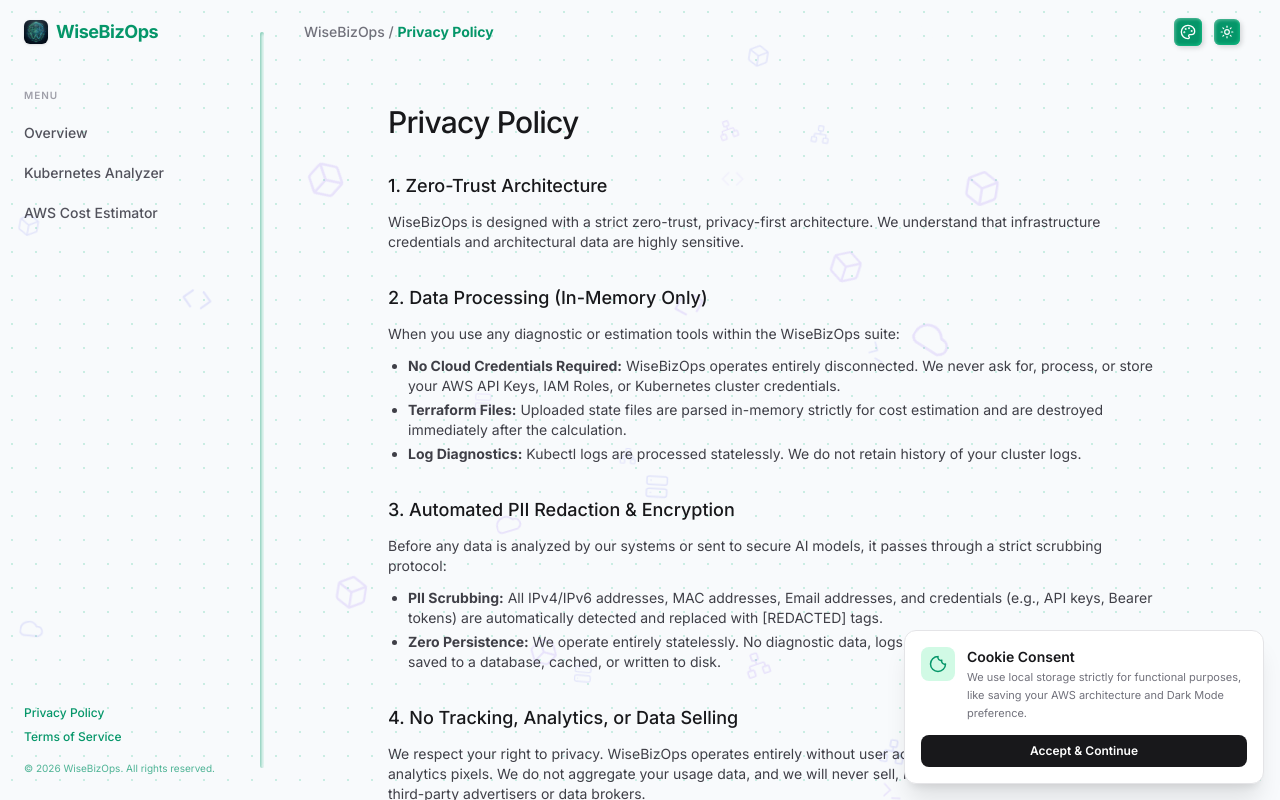
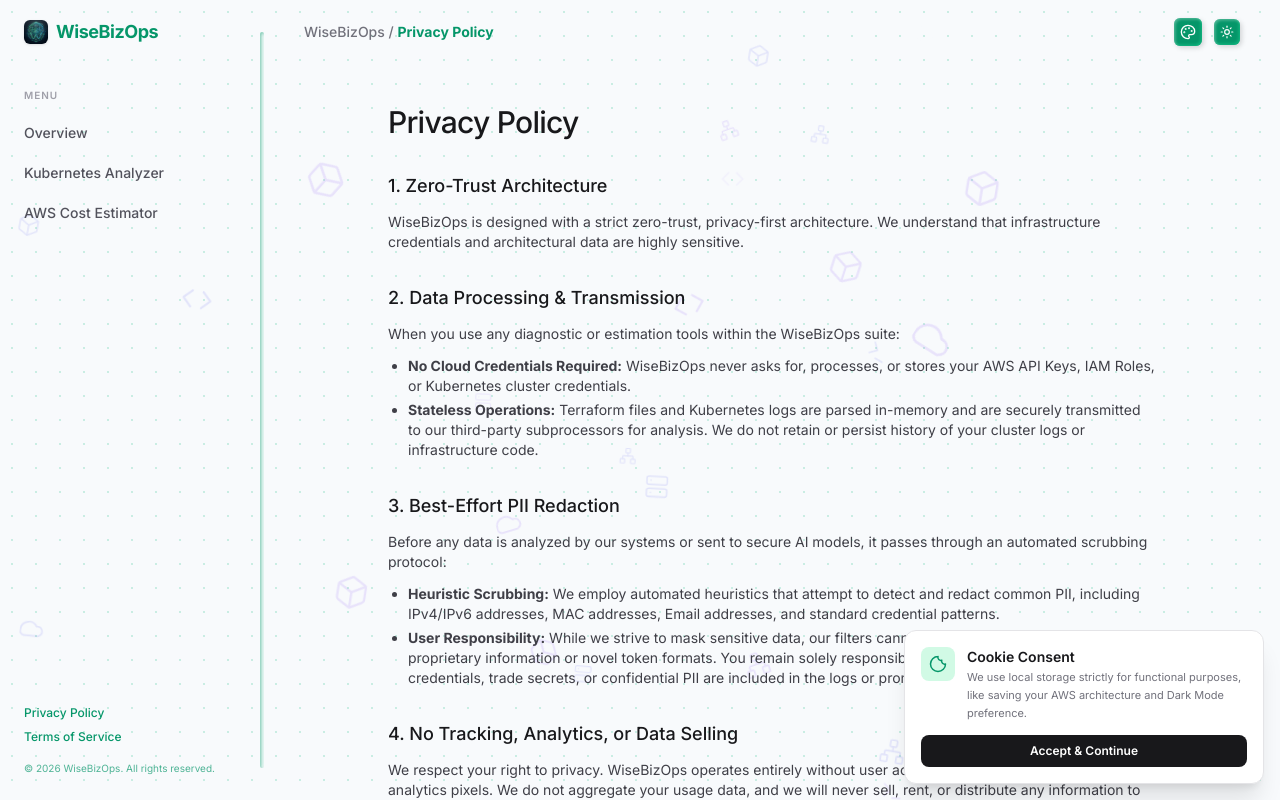
Before and after one commit to Adithya-Meda/wisebizops, a Next.js app: page /privacy in a window 1280 px wide. Built offline with nearby package versions, Linux system fonts and the light colour scheme.

Commit message:
docs(legal): amend Privacy Policy and ToS to explicitly cover AI hallucinations, subprocessor disclosures, and transmission liabilities

```diff
--- a/src/app/privacy/page.tsx
+++ b/src/app/privacy/page.tsx
@@ -12,21 +12,20 @@
         </section>
 
         <section className="space-y-3">
-          <h2 className="text-lg font-medium text-zinc-900 dark:text-zinc-100 transition-colors">2. Data Processing (In-Memory Only)</h2>
+          <h2 className="text-lg font-medium text-zinc-900 dark:text-zinc-100 transition-colors">2. Data Processing & Transmission</h2>
           <p>When you use any diagnostic or estimation tools within the WiseBizOps suite:</p>
           <ul className="list-disc pl-5 space-y-1">
-            <li><strong>No Cloud Credentials Required:</strong> WiseBizOps operates entirely disconnected. We never ask for, process, or store your AWS API Keys, IAM Roles, or Kubernetes cluster credentials.</li>
-            <li><strong>Terraform Files:</strong> Uploaded state files are parsed in-memory strictly for cost estimation and are destroyed immediately after the calculation.</li>
-            <li><strong>Log Diagnostics:</strong> Kubectl logs are processed statelessly. We do not retain history of your cluster logs.</li>
+            <li><strong>No Cloud Credentials Required:</strong> WiseBizOps never asks for, processes, or stores your AWS API Keys, IAM Roles, or Kubernetes cluster credentials.</li>
+            <li><strong>Stateless Operations:</strong> Terraform files and Kubernetes logs are parsed in-memory and are securely transmitted to our third-party subprocessors for analysis. We do not retain or persist history of your cluster logs or infrastructure code.</li>
           </ul>
         </section>
 
         <section className="space-y-3">
-          <h2 className="text-lg font-medium text-zinc-900 dark:text-zinc-100 transition-colors">3. Automated PII Redaction & Encryption</h2>
-          <p>Before any data is analyzed by our systems or sent to secure AI models, it passes through a strict scrubbing protocol:</p>
+          <h2 className="text-lg font-medium text-zinc-900 dark:text-zinc-100 transition-colors">3. Best-Effort PII Redaction</h2>
+          <p>Before any data is analyzed by our systems or sent to secure AI models, it passes through an automated scrubbing protocol:</p>
           <ul className="list-disc pl-5 space-y-1">
-            <li><strong>PII Scrubbing:</strong> All IPv4/IPv6 addresses, MAC addresses, Email addresses, and credentials (e.g., API keys, Bearer tokens) are automatically detected and replaced with [REDACTED] tags.</li>
-            <li><strong>Zero Persistence:</strong> We operate entirely statelessly. No diagnostic data, logs, or Terraform configurations are ever saved to a database, cached, or written to disk.</li>
+            <li><strong>Heuristic Scrubbing:</strong> We employ automated heuristics that attempt to detect and redact common PII, including IPv4/IPv6 addresses, MAC addresses, Email addresses, and standard credential patterns.</li>
+            <li><strong>User Responsibility:</strong> While we strive to mask sensitive data, our filters cannot guarantee the redaction of all proprietary information or novel token formats. You remain solely responsible for ensuring no sensitive credentials, trade secrets, or confidential PII are included in the logs or prompts you submit.</li>
           </ul>
         </section>
 
@@ -37,12 +36,21 @@
 
         <section className="space-y-3">
           <h2 className="text-lg font-medium text-zinc-900 dark:text-zinc-100 transition-colors">5. Third-Party Subprocessors</h2>
-          <p>We utilize secure, enterprise-grade AI engines for log analysis and architecture description. No PII is intentionally transmitted, and all inputs are processed statelessly without being used for foundational model training.</p>
+          <p>To provide our services, data is processed statelessly over encrypted channels using the following enterprise-grade subprocessors:</p>
+          <ul className="list-disc pl-5 space-y-1">
+            <li><strong>Google (Gemini API):</strong> Utilized for advanced AI log analysis and architectural generation. Data is processed statelessly and is strictly opted-out of foundational model training.</li>
+            <li><strong>Supabase:</strong> Utilized strictly for querying our publicly maintained AWS pricing database. User architecture inputs are not stored here.</li>
+          </ul>
         </section>
 
         <section className="space-y-3">
-          <h2 className="text-lg font-medium text-zinc-900 dark:text-zinc-100 transition-colors">6. Contact Us</h2>
-          <p>For any security or privacy concerns, please contact us at <a href='mailto:connect@wisebiz.online' className='text-zinc-900 dark:text-zinc-100 underline hover:no-underline transition-colors'>connect@wisebiz.online</a>.</p>
+          <h2 className="text-lg font-medium text-zinc-900 dark:text-zinc-100 transition-colors">6. International Data Transfers & Compliance</h2>
+          <p>By using our services, you acknowledge that your data may be processed in regions outside of your jurisdiction. We operate in compliance with standard industry practices, but we act solely as a processor of the telemetry you voluntarily provide.</p>
+        </section>
+
+        <section className="space-y-3">
+          <h2 className="text-lg font-medium text-zinc-900 dark:text-zinc-100 transition-colors">7. Contact Us</h2>
+          <p>For any security, compliance, or privacy concerns, please contact our Data Protection Office at <a href='mailto:connect@wisebiz.online' className='text-zinc-900 dark:text-zinc-100 underline hover:no-underline transition-colors'>connect@wisebiz.online</a>.</p>
         </section>
       </div>
     </div>
--- a/src/app/terms/page.tsx
+++ b/src/app/terms/page.tsx
@@ -3,7 +3,7 @@
     <div className="max-w-3xl mx-auto space-y-8 animate-in fade-in duration-1000">
       <div>
         <h1 className="text-3xl font-medium tracking-tight text-zinc-900 dark:text-zinc-100 mb-2 transition-colors">Terms of Service</h1>
-        </div>
+      </div>
 
       <div className="space-y-8 text-sm text-zinc-700 dark:text-zinc-300 transition-colors">
         <section className="space-y-3">
@@ -22,27 +22,37 @@
         </section>
 
         <section className="space-y-3">
-          <h2 className="text-lg font-medium text-zinc-900 dark:text-zinc-100 transition-colors">3. Infrastructure Security</h2>
-          <p>WiseBizOps is a disconnected, offline parser. It does not connect to your live AWS or Kubernetes environments. You are solely responsible for ensuring you have the right to copy and upload the textual logs and Terraform code you process through our tools.</p>
+          <h2 className="text-lg font-medium text-zinc-900 dark:text-zinc-100 transition-colors">3. Infrastructure Security & Connectivity</h2>
+          <p>WiseBizOps does not connect directly to your live AWS or Kubernetes environments. However, the data you submit (e.g., logs, Terraform code) is transmitted securely over the internet to our third-party processing APIs. You are solely responsible for ensuring you have the legal right and corporate authorization to upload the textual logs and configurations you process through our tools.</p>
         </section>
 
-                <section className="space-y-3">
-          <h2 className="text-lg font-medium text-zinc-900 dark:text-zinc-100 transition-colors">4. Warranty Disclaimer (AS-IS)</h2>
+        <section className="space-y-3">
+          <h2 className="text-lg font-medium text-zinc-900 dark:text-zinc-100 transition-colors">4. AI Generation and Hallucinations</h2>
+          <p>WiseBizOps utilizes advanced Artificial Intelligence (LLMs) to diagnose logs and generate architecture components.</p>
+          <ul className="list-disc pl-5 space-y-1">
+            <li><strong>No Guarantee of Accuracy:</strong> AI-generated responses, including bash commands, Kubernetes YAML, or architectural advice, may contain errors, inaccuracies, or "hallucinations."</li>
+            <li><strong>Assumption of Risk:</strong> You assume 100% of the risk associated with executing any AI-recommended remediation commands in your environments. You must independently verify all commands before applying them to production systems.</li>
+            <li><strong>No Liability for Destructive Actions:</strong> Under no circumstances shall WiseBizOps be held liable for downtime, data loss, or system corruption resulting from the execution of AI-generated advice.</li>
+          </ul>
+        </section>
+
+        <section className="space-y-3">
+          <h2 className="text-lg font-medium text-zinc-900 dark:text-zinc-100 transition-colors">5. Warranty Disclaimer (AS-IS)</h2>
           <p>The software and services are provided "as is" and "as available", without warranty of any kind, express or implied, including but not limited to the warranties of merchantability, fitness for a particular purpose and non-infringement. In no event shall the authors or copyright holders be liable for any claim, damages, or other liability, whether in an action of contract, tort, or otherwise, arising from, out of, or in connection with the software or the use or other dealings in the software.</p>
         </section>
 
         <section className="space-y-3">
-          <h2 className="text-lg font-medium text-zinc-900 dark:text-zinc-100 transition-colors">5. Indemnification</h2>
+          <h2 className="text-lg font-medium text-zinc-900 dark:text-zinc-100 transition-colors">6. Indemnification</h2>
           <p>You agree to indemnify, defend, and hold harmless WiseBizOps, its affiliates, and its operators from any claims, losses, damages, liabilities, including legal fees, arising out of your use or misuse of the platform, your violation of these Terms, or any breach of the representations, warranties, and covenants made by you herein.</p>
         </section>
 
         <section className="space-y-3">
-          <h2 className="text-lg font-medium text-zinc-900 dark:text-zinc-100 transition-colors">6. Governing Law</h2>
+          <h2 className="text-lg font-medium text-zinc-900 dark:text-zinc-100 transition-colors">7. Governing Law</h2>
           <p>These terms shall be governed by and construed in accordance with the laws of the jurisdiction in which the creators of WiseBizOps reside, without regard to its conflict of law provisions.</p>
         </section>
 
         <section className="space-y-3">
-          <h2 className="text-lg font-medium text-zinc-900 dark:text-zinc-100 transition-colors">7. Trademark Attribution</h2>
+          <h2 className="text-lg font-medium text-zinc-900 dark:text-zinc-100 transition-colors">8. Trademark Attribution</h2>
           <p>
             Amazon Web Services and AWS are trademarks of Amazon.com, Inc. or its affiliates. Kubernetes is a registered trademark of The Linux Foundation.
             WiseBizOps is an independent utility and is <strong>not affiliated with, endorsed by, or sponsored by</strong> Amazon Web Services or The Linux Foundation.
@@ -50,7 +60,7 @@
         </section>
 
         <section className="space-y-3">
-          <h2 className="text-lg font-medium text-zinc-900 dark:text-zinc-100 transition-colors">8. Contact Information</h2>
+          <h2 className="text-lg font-medium text-zinc-900 dark:text-zinc-100 transition-colors">9. Contact Information</h2>
           <p>If you have any questions about these Terms, please contact us at <a href='mailto:connect@wisebiz.online' className='text-zinc-900 dark:text-zinc-100 underline hover:no-underline transition-colors'>connect@wisebiz.online</a>.</p>
         </section>
       </div>
```
Lines whose indentation alone changed are shown as unchanged.
